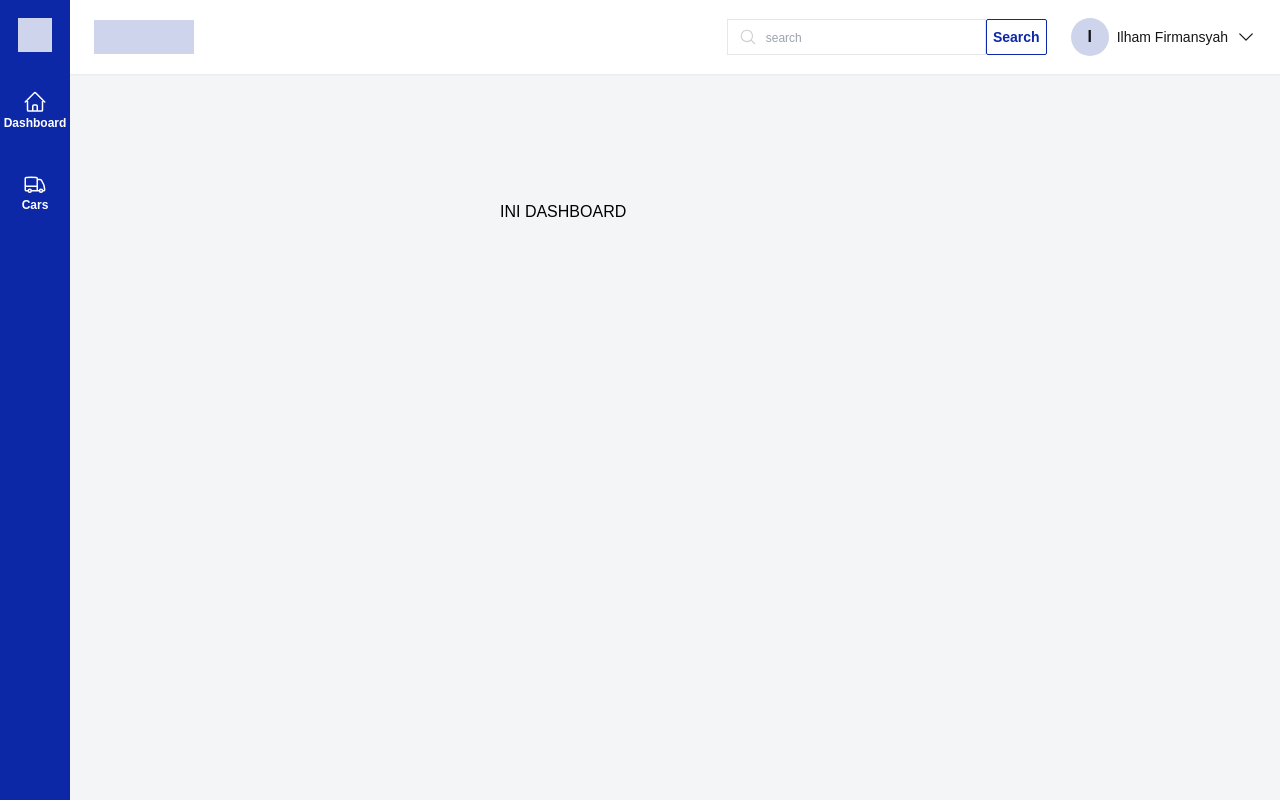
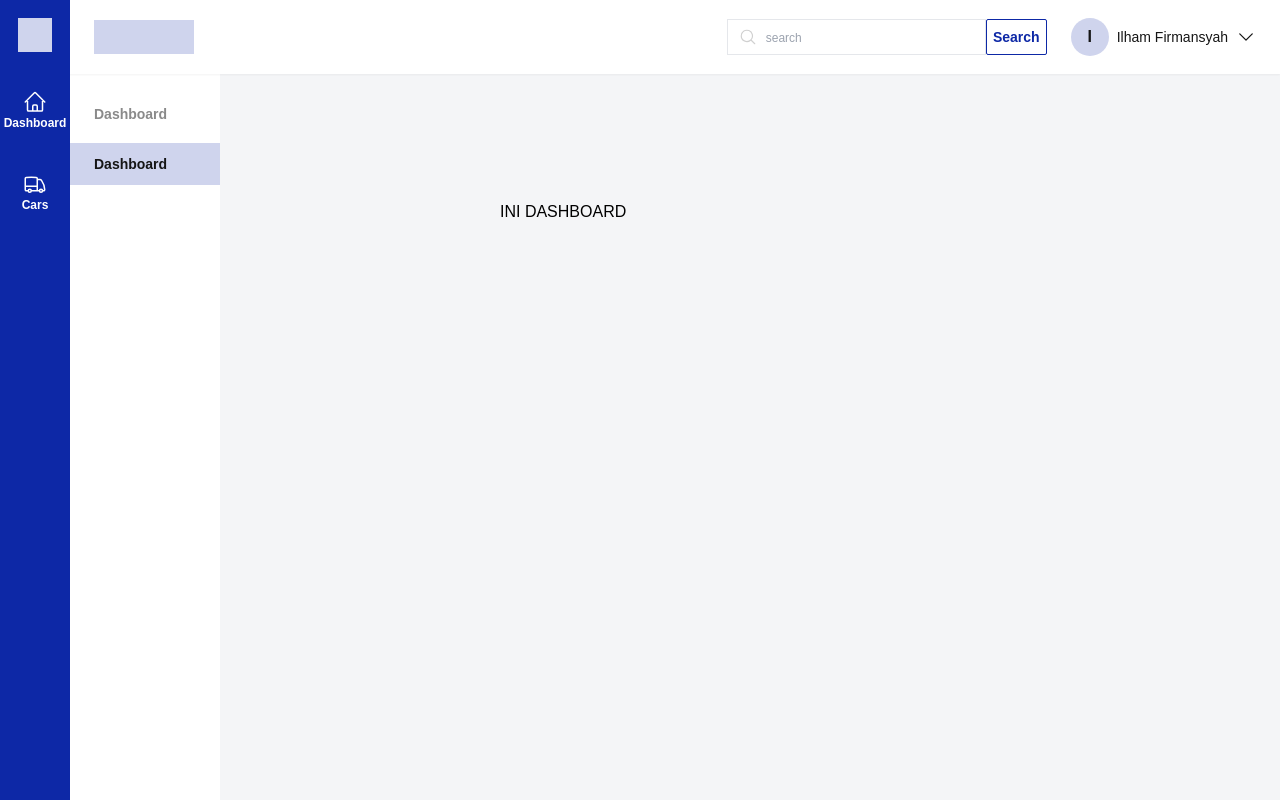
Before and after one commit to milhamfirmansyah/admin-carRent, a Next.js app: page / in a window 1280 px wide. Built offline with nearby package versions, Linux system fonts and the light colour scheme.

Commit message:
create sidebar right

```diff
--- a/app/components/Navbar.tsx
+++ b/app/components/Navbar.tsx
@@ -4,7 +4,7 @@ import { MagnifyingGlassIcon, ChevronDownIcon } from '@heroicons/react/24/solid'
 
 function Navbar() {
   return (
-    <div className="pl-[94px] pr-6 py-[18px] flex justify-between items-center bg-[#fff] shadow-sm fixed top-0 right-0 left-0">
+    <div className="pl-[94px] pr-6 py-[18px] flex justify-between items-center bg-[#fff] shadow-sm fixed top-0 right-0 left-0 z-10">
       <div className="w-[100px] h-[34px] bg-[#CFD4ED]"></div>
       <div className="flex items-center gap-6">
         <div className="flex">
--- a/app/components/Sidebar.tsx
+++ b/app/components/Sidebar.tsx
@@ -4,7 +4,7 @@ import { HomeIcon, TruckIcon } from '@heroicons/react/24/outline';
 
 function Sidebar() {
   return (
-    <div className="w-[70px] h-[902px] bg-[#0D28A6] flex flex-col items-center fixed top-0 left-0">
+    <div className="w-[70px] h-[902px] bg-[#0D28A6] flex flex-col items-center fixed top-0 left-0 z-10">
       <div className="w-[34px] h-[34px] bg-[#CFD4ED] my-[18px]"></div>
       <div className="flex flex-col items-center py-[20px] cursor-pointer hover:bg-[#FFF] hover:bg-opacity-30 w-full">
         <HomeIcon className="h-[24px] w-[24px] text-[#FFFFFF]" />
--- /dev/null
+++ b/app/components/SidebarRight.tsx
@@ -0,0 +1,18 @@
+import { type } from 'os';
+import React from 'react';
+
+interface SidebarRightProps {
+  header: string;
+  content: string;
+}
+
+function SidebarRight({ header, content }: SidebarRightProps) {
+  return (
+    <div className="pt-[70px] pl-[70px] w-[220px] h-[830px] bg-[#FFF] fixed top-0 left-0">
+      <h1 className="pt-[34px] pb-[19px] pl-6 text-[#8A8A8A] text-sm font-bold">{header}</h1>
+      <div className="w-full h-[42px] bg-[#CFD4ED] text-sm text-[#151515] font-bold pl-6 pt-[11px]">{content}</div>
+    </div>
+  );
+}
+
+export default SidebarRight;
--- a/app/page.tsx
+++ b/app/page.tsx
@@ -1,6 +1,7 @@
 import Image from 'next/image'
 import Sidebar from './components/Sidebar'
 import Navbar from './components/Navbar'
+import SidebarRight from './components/SidebarRight'
 
 export default function Home() {
   return (
@@ -8,6 +9,7 @@ export default function Home() {
       <div>
         <Navbar />
         <Sidebar />
+        <SidebarRight header='Dashboard' content='Dashboard'/>
         <h1 className='pl-[500px] pt-[200px]'>INI DASHBOARD</h1>
       </div>
     </>
```
